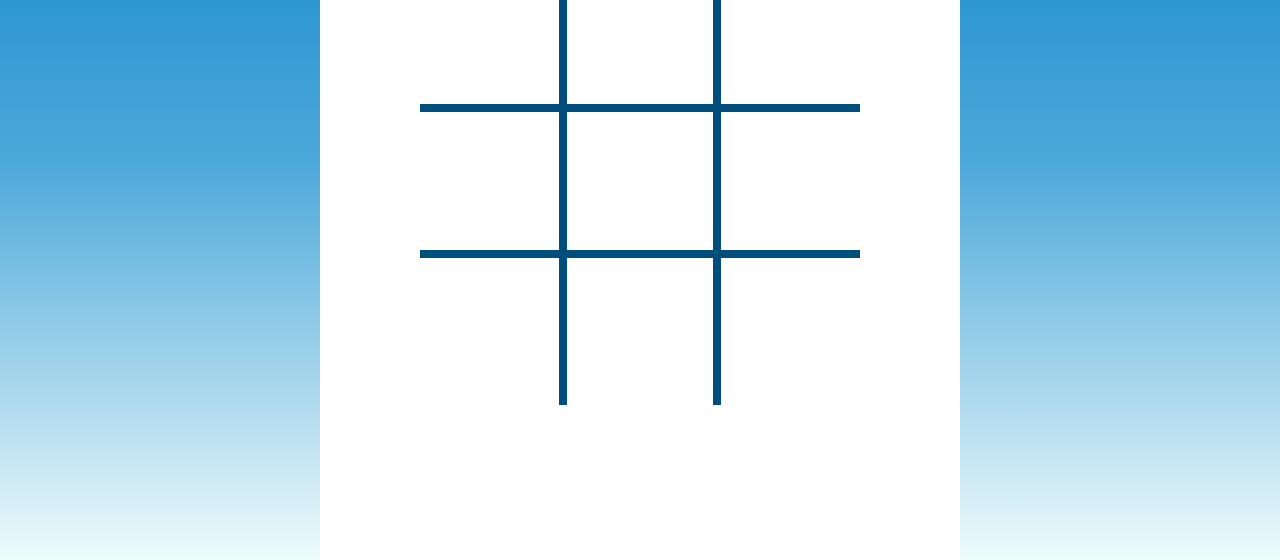
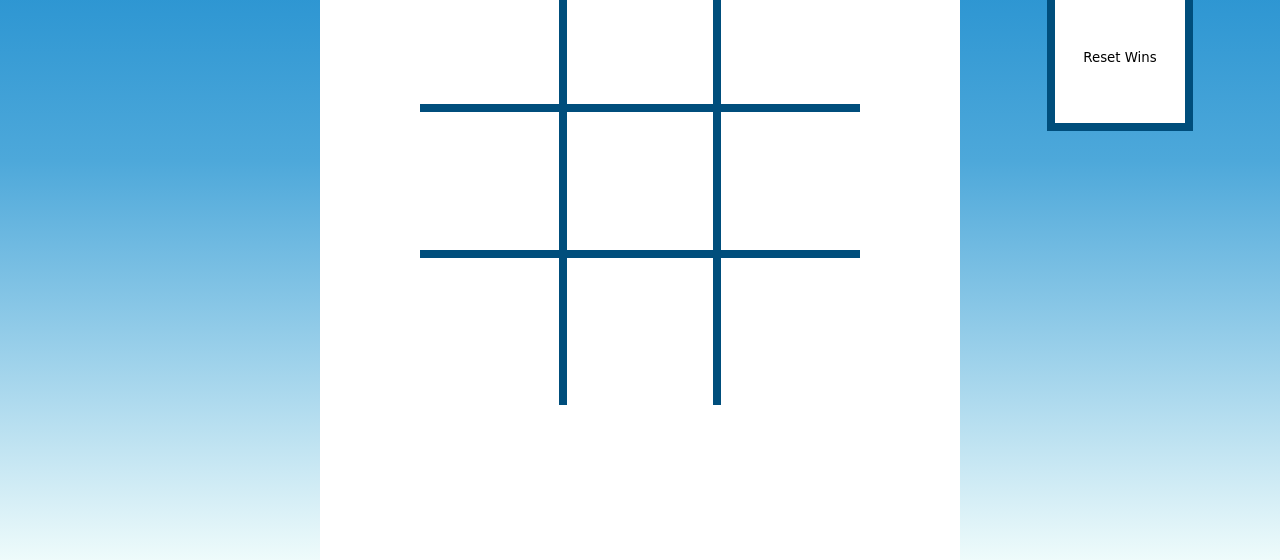
Before and after one commit to williamphelps13/tic-tac-toe, a plain HTML site: page index.html in a window 1280 px wide. Shown: the part 240-800 px from the top of the page. Drawn offline with Linux system fonts and the light colour scheme.

Commit message:
Add button element for clear wins button

```diff
--- a/index.html
+++ b/index.html
@@ -35,6 +35,7 @@
     <section class="wins-panel">
       <img class="player-token" src="assets/Happy_cat_emoji.png" alt="Cat token for player two">
       <h2 id="headerPlayer2Wins">0 wins</h2>
+      <button id="resetWinsButton" class="reset-wins-button">Reset Wins</button>
     </section>
     <script type="text/javascript" src="src/player.js"></script>
     <script type="text/javascript" src="src/game.js"></script>
```
